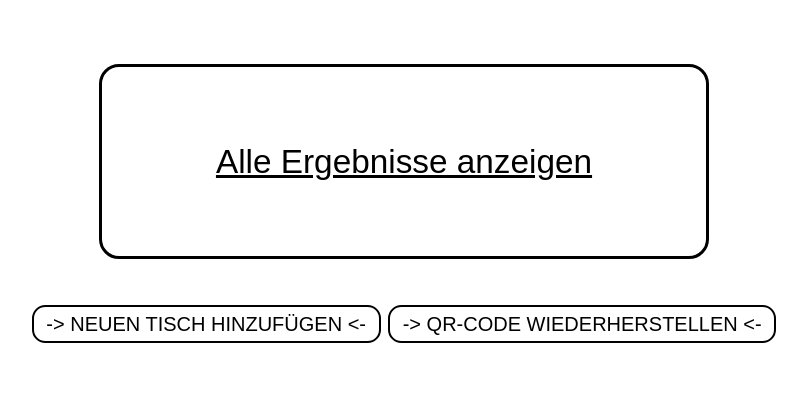
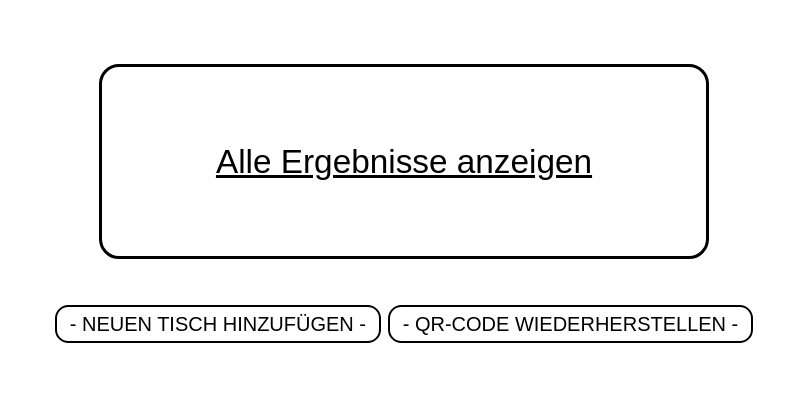
Before and after one commit to Bagieee/wtc-webapp, a PHP site: page / in a window 1280 px wide. Shown: the part 818-1227 px from the top of the page, without its empty margins (236-1043 px from the left). Run offline with PHP 8.4, Linux system fonts and the light colour scheme; some libraries are stand-ins or nearby versions; some web fonts are replaced.

Commit message:
Index small Design change

```diff
--- a/WebApp/Styles/index.css
+++ b/WebApp/Styles/index.css
@@ -123,11 +123,14 @@ a {
 
 .qrbtn:hover {
     box-shadow: 0px 0px 10px gray;
+    transition: all 0.8s 0s ease;
 }
 
 .raum_e:hover {
     box-shadow: 0px 0px 40px 5px gray;
+    transition: all 0.8s 0s ease;
 }
+
 
 #btn_qrT {
     color: black;
--- a/WebApp/index.php
+++ b/WebApp/index.php
@@ -52,8 +52,8 @@
 
 
         <div id="btn_qrr">
-            <a class="qrbtn" id="btn_qrT" href="addTable.php">-> NEUEN TISCH HINZUFÜGEN <-</a>
-            <a class="qrbtn" id="btn_qrT" href="qrcode-gen.php">-> QR-CODE WIEDERHERSTELLEN <-</a>
+            <a class="qrbtn" id="btn_qrT" href="addTable.php">- NEUEN TISCH HINZUFÜGEN -</a>
+            <a class="qrbtn" id="btn_qrT" href="qrcode-gen.php">- QR-CODE WIEDERHERSTELLEN -</a>
         </div>
 
         <div id=placeholder2></div>
```
